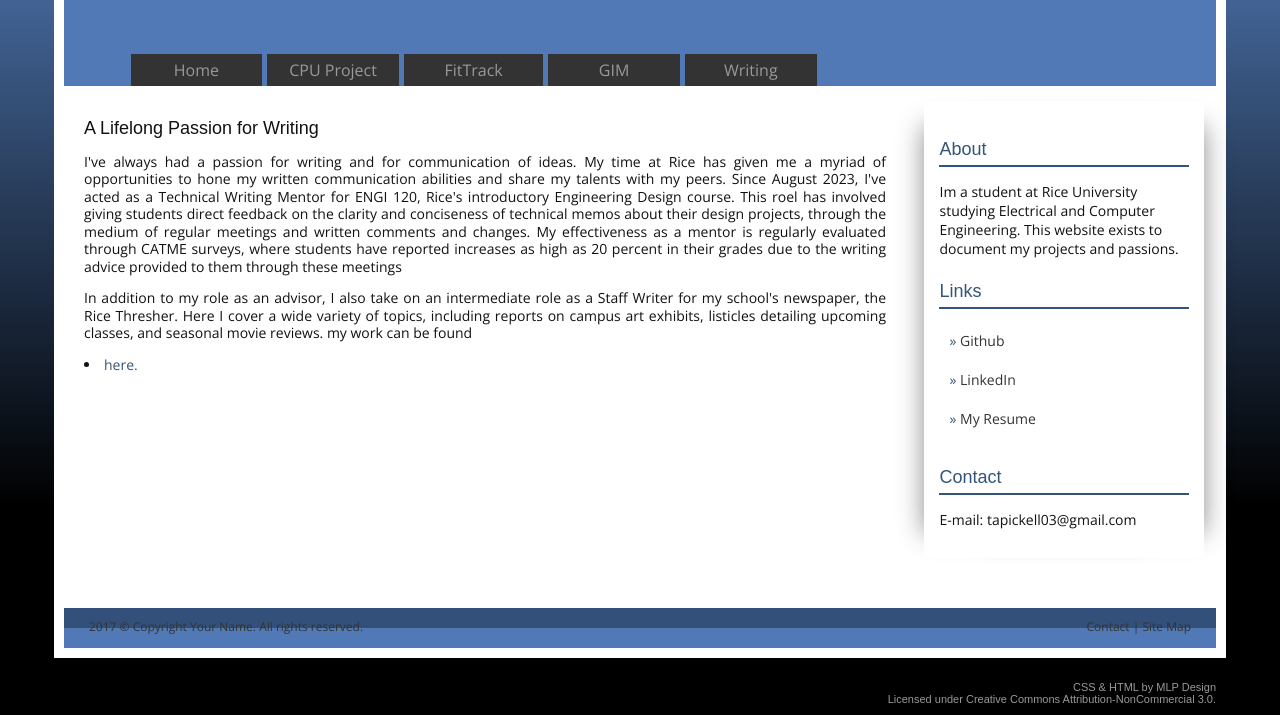
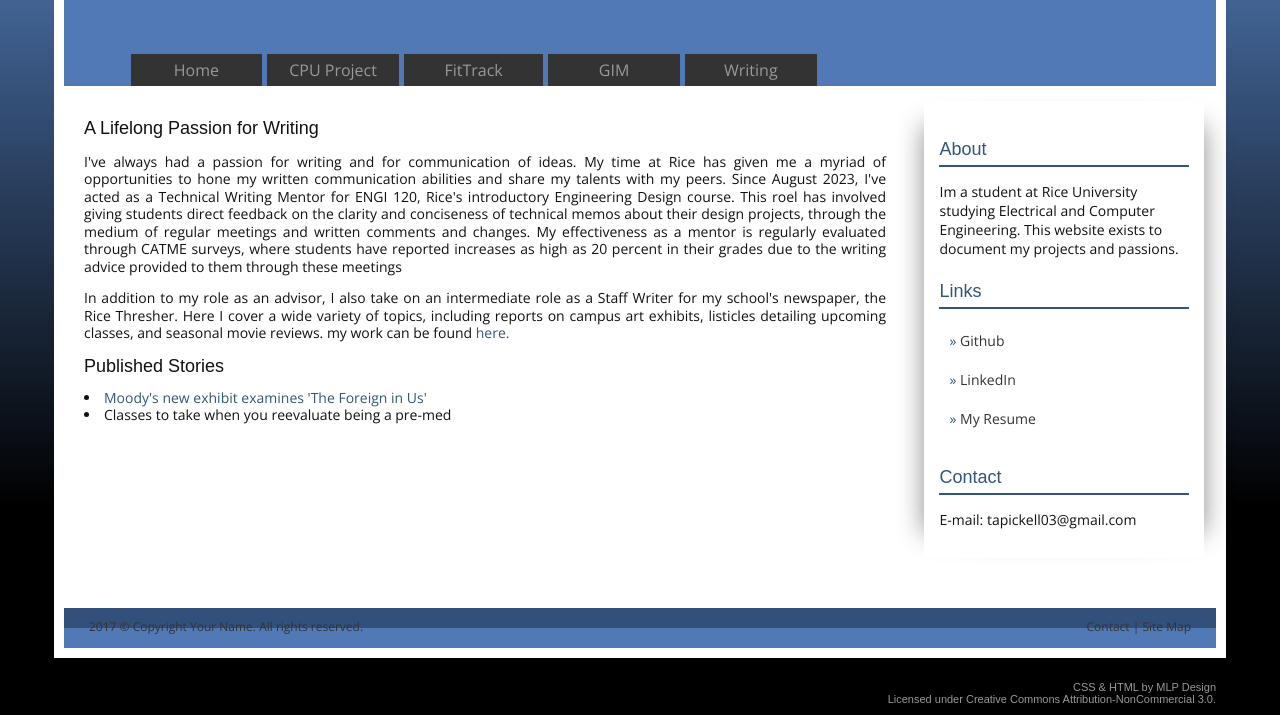
Before and after one commit to ThomasPickle7/Personal-Website, a plain HTML site: page writing.html in a window 1280 px wide. Shown: the part 114-829 px from the top of the page. Drawn offline with nearby package versions, Linux system fonts and the light colour scheme.

Commit message:
Update writing.html

```diff
--- a/writing.html
+++ b/writing.html
@@ -89,7 +89,10 @@
 				projects, through the medium of regular meetings and written comments and changes. My effectiveness as a mentor is regularly evaluated through CATME surveys, where students have reported
 				increases as high as 20 percent in their grades due to the writing advice provided to them through these meetings</p>
 				<p>In addition to my role as an advisor, I also take on an intermediate role as a Staff Writer for my school's newspaper, the Rice Thresher. Here I cover a wide variety of topics, including
-				reports on campus art exhibits, listicles detailing upcoming classes, and seasonal movie reviews. my work can be found <li><a href="https://www.ricethresher.org/staff/thomas-pickell">here.</a></li></p>
+				reports on campus art exhibits, listicles detailing upcoming classes, and seasonal movie reviews. my work can be found <a href="https://www.ricethresher.org/staff/thomas-pickell">here.</a></p>
+				<h1>Published Stories</h1>
+				<li><a href="https://www.ricethresher.org/article/2024/01/moodys-new-exhibit-examines-the-foreign-in-us">Moody's new exhibit examines 'The Foreign in Us'</a></li>
+				<li><a href="https://www.ricethresher.org/article/2024/01/classes-to-take-when-you-reevaluate-being-a-pre-med"></a>Classes to take when you reevaluate being a pre-med</li>
 			</div>
 			<!--end of another post item-->
 		</div>
```
